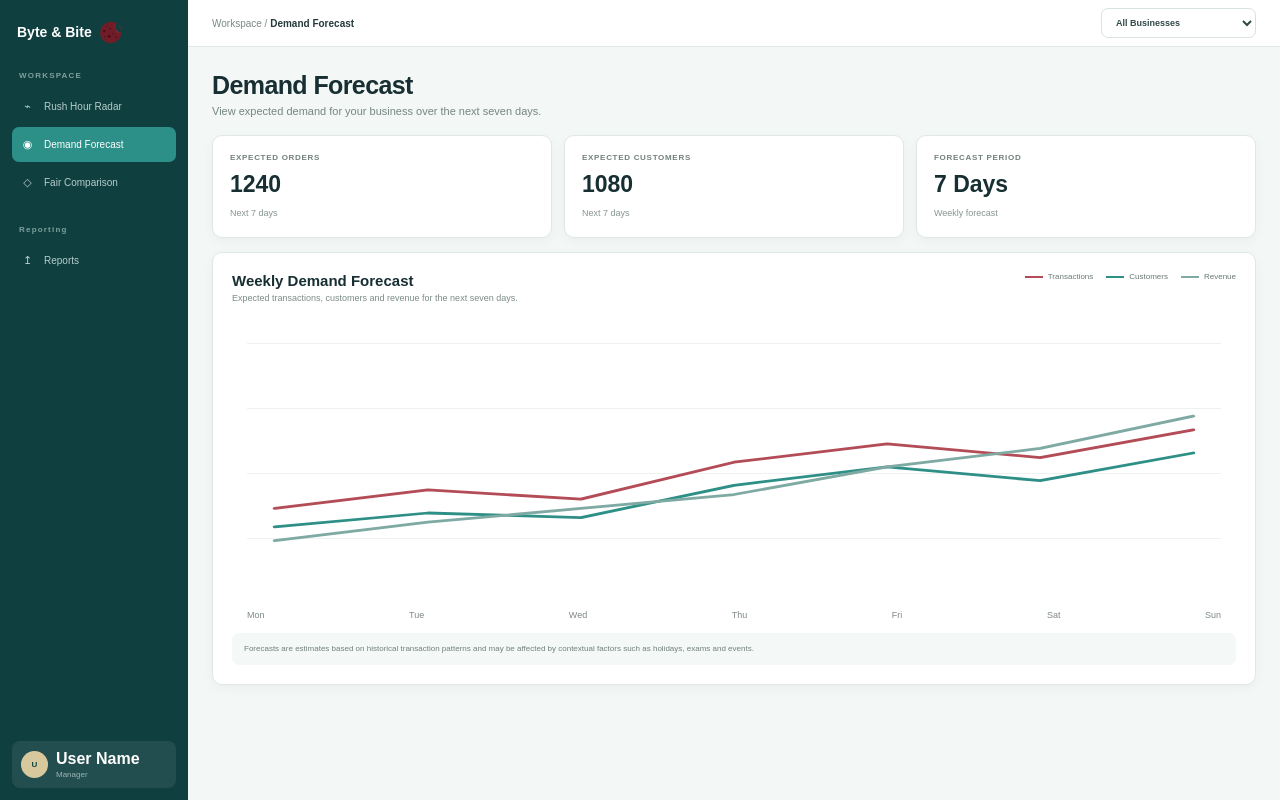
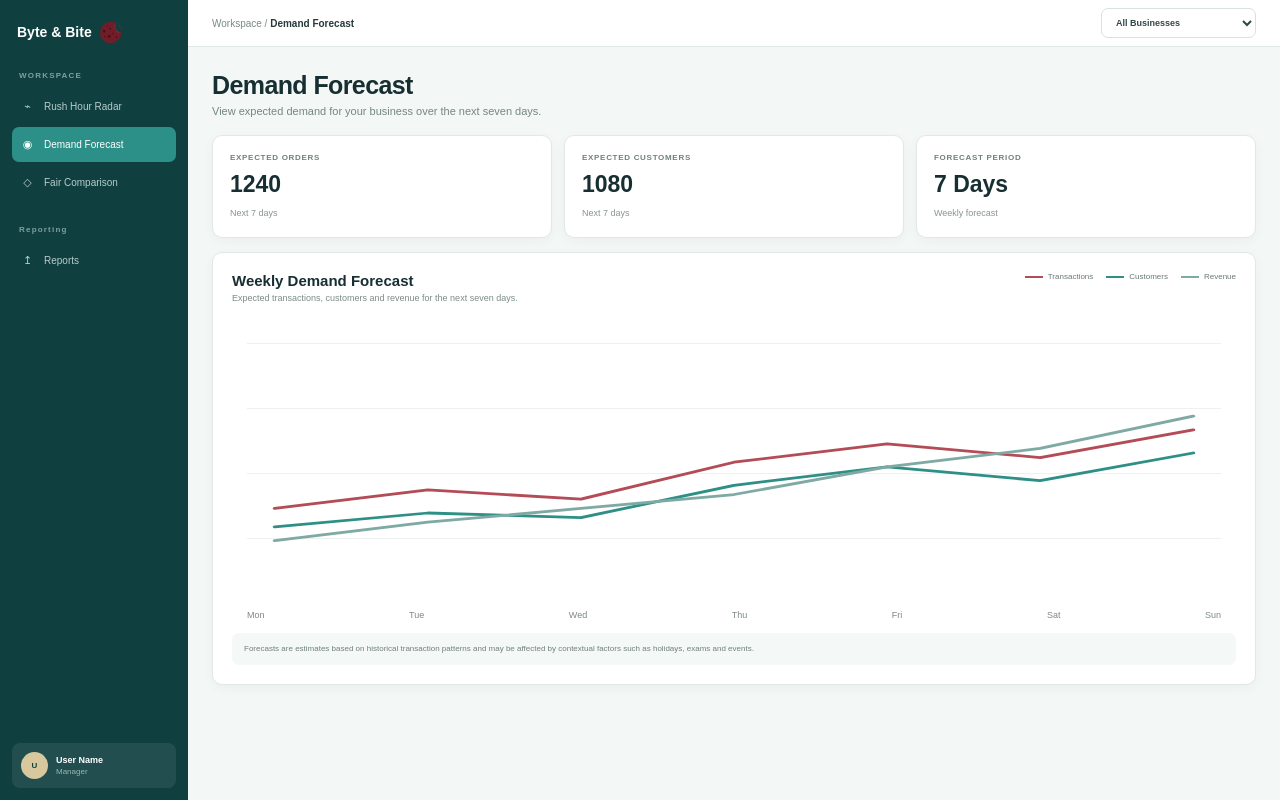
Before and after one commit to Vickarmstrongg/Developement-Project, a React app in the folder frontend/: page / in a window 1280 px wide. Built offline with nearby package versions, Linux system fonts and the light colour scheme; the HTML template or start-up script is replaced by a standard one.

Commit message:
fixing details for user login

```diff
--- a/frontend/src/App.css
+++ b/frontend/src/App.css
@@ -127,6 +127,13 @@ select {
   margin-top: 2px;
   color: #9ab5b2;
   font-size: 8px;
+}
+
+.user-details strong {
+  display: block;
+  color: white;
+  font-size: 9px;
+  font-weight: 600;
 }
 
 .main-content {
--- a/frontend/src/DemandForecast.jsx
+++ b/frontend/src/DemandForecast.jsx
@@ -1,6 +1,11 @@
 import logo from "./assets/Logo.png";
 
 function DemandForecast() {
+    const currentUser = {
+        name: "User Name",
+        role: "Manager",
+    };
+
     const forecastSummary = {
         expectedOrders: 1240,
         expectedCustomers: 1080,
@@ -65,13 +70,14 @@ function DemandForecast() {
                 </div>
 
                 <div className="user-profile">
+
                     <div className="user-avatar">
-                        U
+                        {currentUser.name.charAt(0)}
                     </div>
 
                     <div className="user-details">
-                        <strong>User Name</strong>
-                        <span>Manager</span>
+                        <strong>{currentUser.name}</strong>
+                        <span>{currentUser.role}</span>
                     </div>
                 </div>
             </aside>
```
